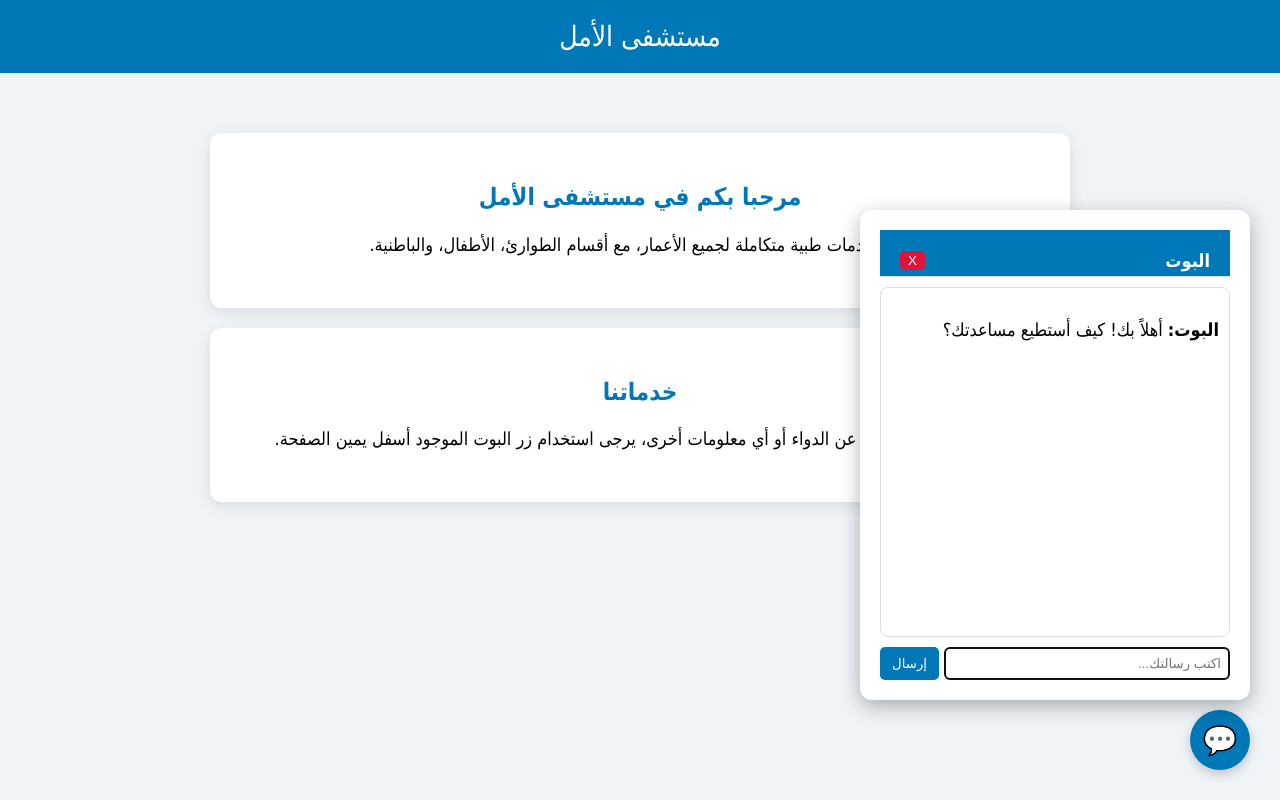
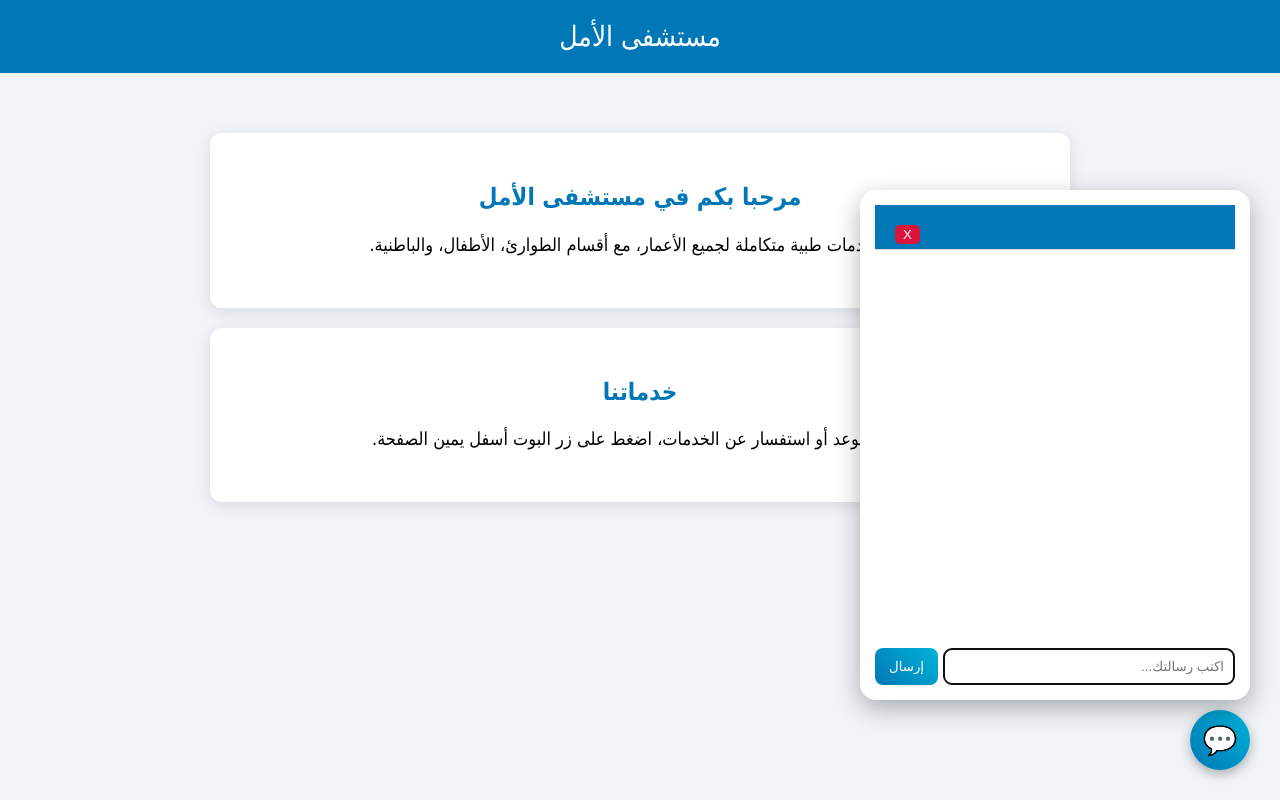
Before and after one commit to diaabuzeina/dia_test, a Flask app: page / in a window 1280 px wide. Run offline with Flask 3, Linux system fonts and the light colour scheme.

Commit message:
وصف التحديث

```diff
--- a/templates/index.html
+++ b/templates/index.html
@@ -4,7 +4,7 @@
 <meta charset="UTF-8">
 <title>مستشفى الأمل</title>
 <style>
-body { font-family: Tahoma, Arial, sans-serif; margin:0; background:#f0f4f8; }
+body { font-family: 'Tahoma', sans-serif; margin:0; background:#f0f4f8; }
 header { background:#0077b6; color:white; padding:20px; font-size:28px; text-align:center; }
 main { padding:40px; text-align:center; }
 .section { background:white; padding:30px; border-radius:12px; margin:20px auto; max-width:800px; box-shadow:0 4px 15px rgba(0,0,0,0.1);}
@@ -16,7 +16,7 @@ p { font-size:18px; line-height:1.6; }
   position: fixed;
   bottom: 30px;
   right: 30px;
-  background:#0077b6;
+  background:linear-gradient(45deg,#0077b6,#00b4d8);
   color:white;
   border:none;
   border-radius:50%;
@@ -24,9 +24,11 @@ p { font-size:18px; line-height:1.6; }
   height:60px;
   font-size:28px;
   cursor:pointer;
-  box-shadow:0 4px 12px rgba(0,0,0,0.2);
+  box-shadow:0 4px 12px rgba(0,0,0,0.3);
   z-index:1000;
+  transition: transform 0.2s;
 }
+#botToggle:hover { transform: scale(1.1); }
 
 /* نافذة البوت */
 #botWindow {
@@ -34,43 +36,48 @@ p { font-size:18px; line-height:1.6; }
   position: fixed;
   bottom:100px;
   right:30px;
-  width:350px;
-  height:450px;
+  width:360px;
+  height:480px;
   background:white;
-  border-radius:12px;
-  box-shadow:0 6px 20px rgba(0,0,0,0.3);
-  padding:20px;
+  border-radius:16px;
+  box-shadow:0 8px 25px rgba(0,0,0,0.3);
+  padding:15px;
   z-index:1000;
   display:flex;
   flex-direction:column;
   animation: fadeIn 0.3s ease-in-out;
+  font-size:16px;
 }
 @keyframes fadeIn { from {opacity:0; transform:translateY(20px);} to {opacity:1; transform:translateY(0);} }
 
 #botWindow header {
   display:flex;
-  justify-content:space-between;
-  align-items:center;
-  font-weight:bold;
-  font-size:18px;
+  justify-content:flex-end;
   border-bottom:1px solid #ddd;
   padding-bottom:5px;
   margin-bottom:10px;
 }
 #closeBot { background:crimson; color:white; border:none; padding:2px 8px; border-radius:5px; cursor:pointer; }
 
+/* رسائل البوت والمستخدم */
 #messages {
   flex:1;
   overflow-y:auto;
-  border:1px solid #ddd;
-  border-radius:8px;
   padding:10px;
+  border-radius:10px;
   margin-bottom:10px;
-  text-align:right;
+  display:flex;
+  flex-direction:column;
+  gap:8px;
 }
+.msg { padding:10px 14px; border-radius:15px; max-width:80%; word-wrap:break-word; line-height:1.4; }
+.user { background:linear-gradient(45deg,#0077b6,#00b4d8); color:white; align-self:flex-end; }
+.bot { background:#e0e0e0; color:black; align-self:flex-start; }
+
 #botInput { display:flex; gap:5px; }
-#botInput input { flex:1; padding:8px; border:1px solid #ccc; border-radius:5px; }
-#botInput button { padding:8px 12px; background:#0077b6; color:white; border:none; border-radius:5px; cursor:pointer; }
+#botInput input { flex:1; padding:10px; border:1px solid #ccc; border-radius:8px; }
+#botInput button { padding:10px 14px; background:linear-gradient(45deg,#0077b6,#00b4d8); color:white; border:none; border-radius:8px; cursor:pointer; transition: 0.2s; }
+#botInput button:hover { transform: scale(1.05); }
 
 </style>
 </head>
@@ -85,7 +92,7 @@ p { font-size:18px; line-height:1.6; }
   </div>
   <div class="section">
     <h2>خدماتنا</h2>
-    <p>لحجز موعد، استفسار عن الدواء أو أي معلومات أخرى، يرجى استخدام زر البوت الموجود أسفل يمين الصفحة.</p>
+    <p>لحجز موعد أو استفسار عن الخدمات، اضغط على زر البوت أسفل يمين الصفحة.</p>
   </div>
 </main>
 
@@ -94,10 +101,8 @@ p { font-size:18px; line-height:1.6; }
 
 <!-- نافذة البوت -->
 <div id="botWindow">
-  <header>البوت <button id="closeBot">X</button></header>
-  <div id="messages">
-    <p><strong>البوت:</strong> أهلاً بك! كيف أستطيع مساعدتك؟</p>
-  </div>
+  <header><button id="closeBot">X</button></header>
+  <div id="messages"></div>
   <div id="botInput">
     <input type="text" id="userInput" placeholder="اكتب رسالتك..." autofocus>
     <button onclick="sendMessage()">إرسال</button>
@@ -129,18 +134,21 @@ userInput.addEventListener("keypress", function(e){
 function sendMessage(){
   const text = userInput.value.trim();
   if(!text) return;
-  messages.innerHTML += `<p><strong>أنت:</strong> ${text}</p>`;
+  messages.innerHTML += `<div class="msg user">${text}</div>`;
   userInput.value = "";
   messages.scrollTop = messages.scrollHeight;
 
+  // ردود جاهزة
   let reply = "شكراً لتواصلك معنا!";
-  if(text.includes("موعد")) reply = "لحجز موعد، يرجى الاتصال على الرقم 123456.";
-  if(text.includes("قسم")) reply = "لدينا أقسام: الطوارئ، الأطفال، والباطنية.";
-  if(text.includes("دواء")) reply = "يرجى مراجعة الصيدلية الخاصة بالمستشفى.";
+  if(/موعد/i.test(text)) reply = "لحجز موعد، يرجى الاتصال على الرقم 123456.";
+  else if(/قسم/i.test(text)) reply = "لدينا أقسام: الطوارئ، الأطفال، والباطنية.";
+  else if(/دواء/i.test(text)) reply = "يرجى مراجعة الصيدلية الخاصة بالمستشفى.";
 
-  messages.innerHTML += `<p><strong>البوت:</strong> ${reply}</p>`;
-  messages.scrollTop = messages.scrollHeight;
-  userInput.focus();
+  setTimeout(() => {
+    messages.innerHTML += `<div class="msg bot">${reply}</div>`;
+    messages.scrollTop = messages.scrollHeight;
+    userInput.focus();
+  }, 500);
 }
 </script>
 
```
